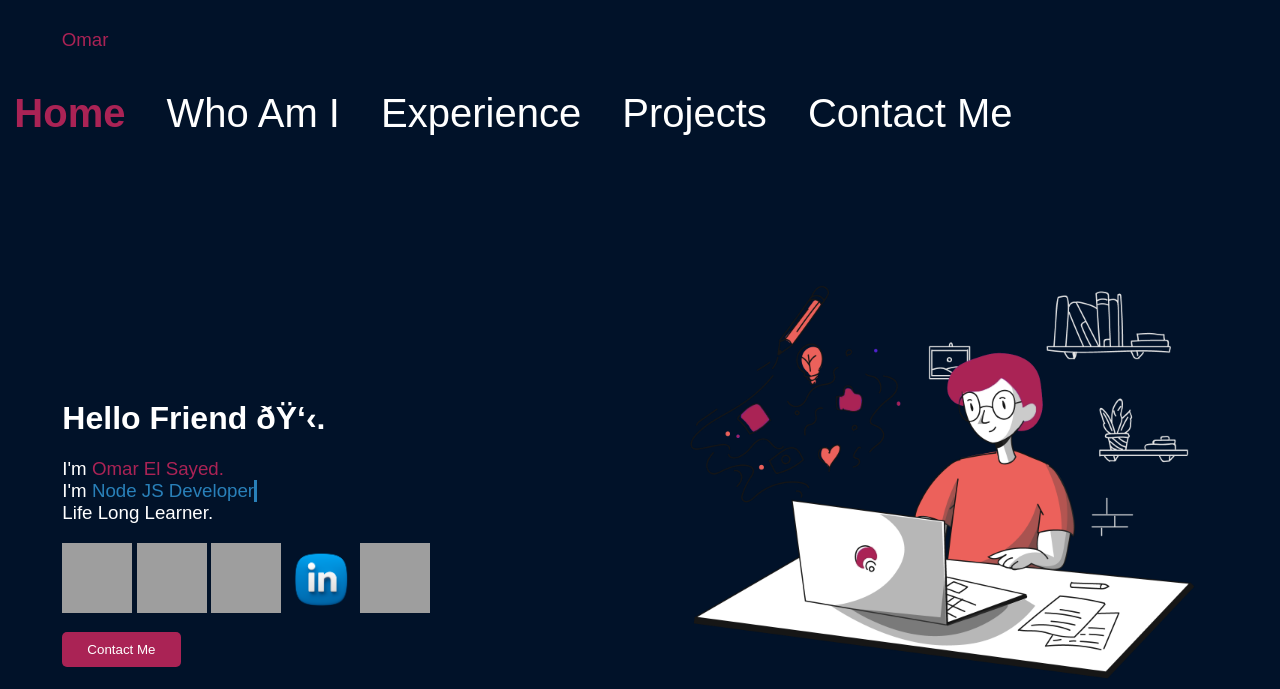
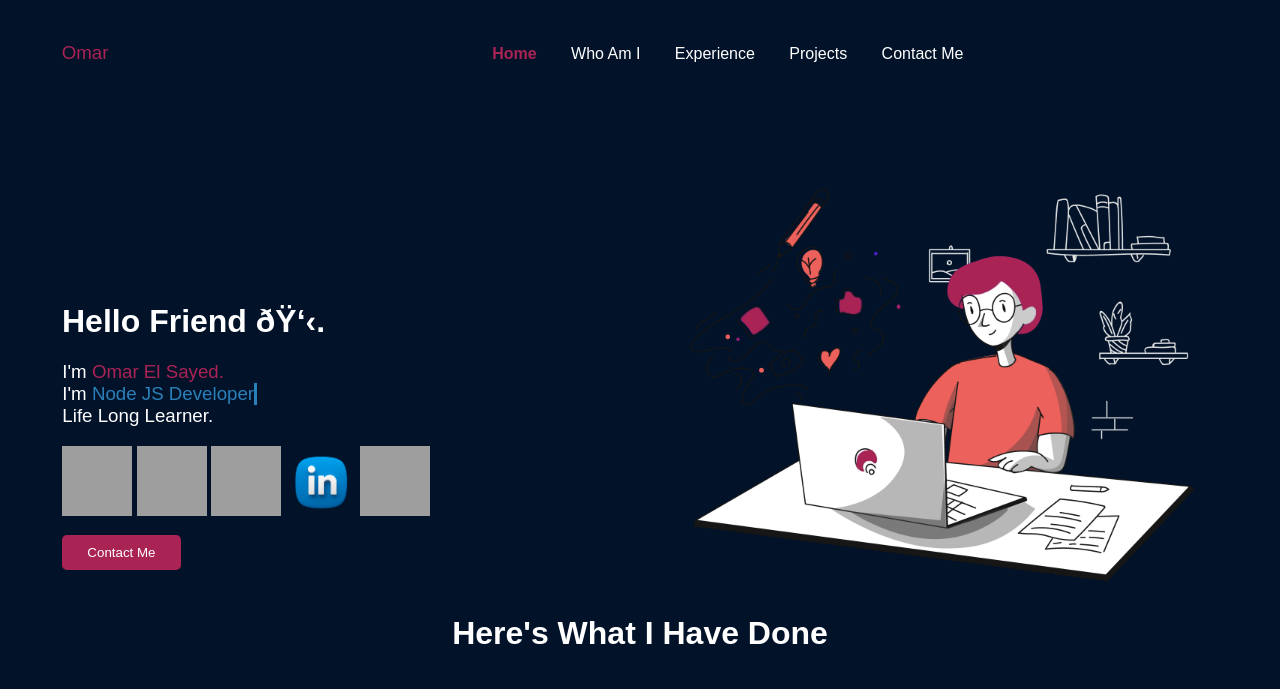
Before and after one commit to matrixjpg/portfolio, a PHP site: page / in a window 1280 px wide. Shown: the top 689 px of the page. Run offline with PHP 8.4, Linux system fonts and the light colour scheme; some web fonts are replaced; grey boxes are pictures that could not be loaded.

Commit message:
Update main.css

```diff
--- a/assets/css/main.css
+++ b/assets/css/main.css
@@ -14,8 +14,6 @@ li {
 }
 header ul {
     display: inline-block;
-    margin-left: 0.5%;
-    font-size: 2.5rem;
 }
 header a:not(:last-child) {
     margin-right: 30px;
```
